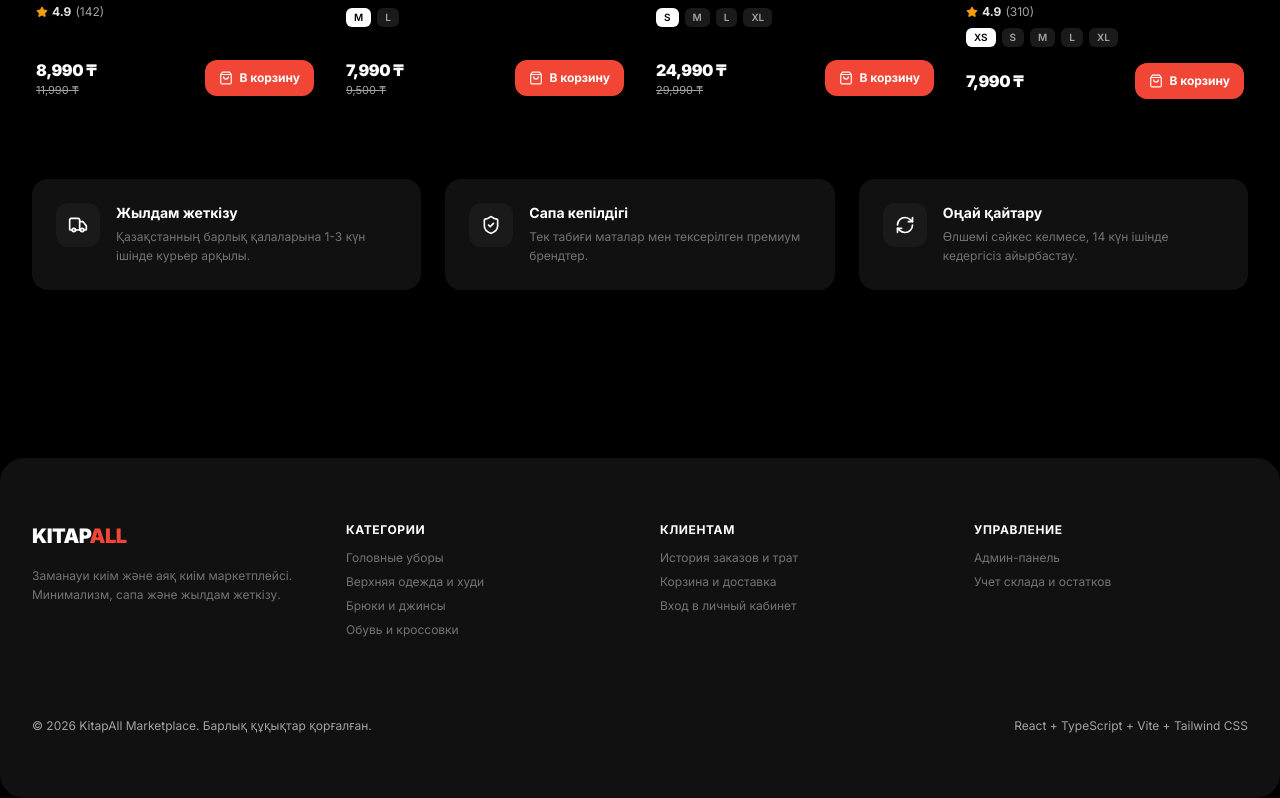
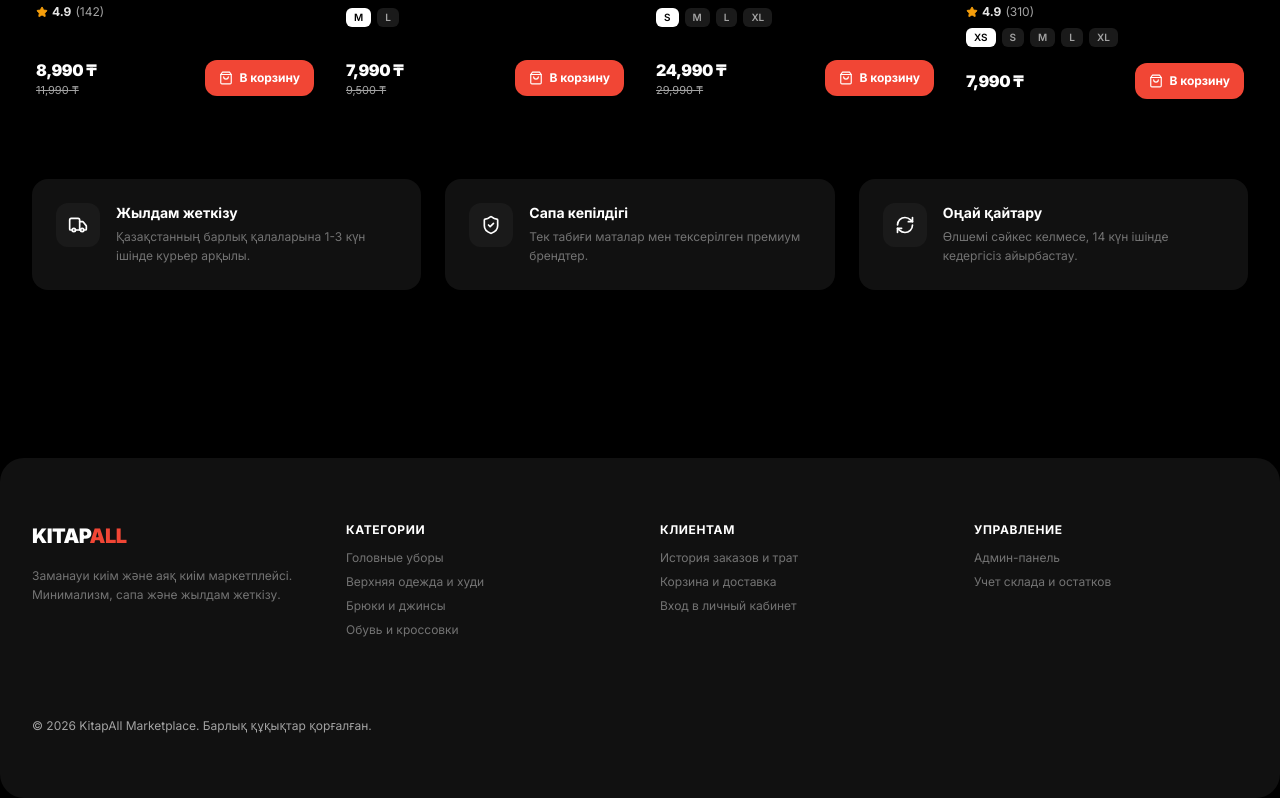
Before and after one commit to usmansulaimanov/test_marketplace, a React (Vite) app: page / in a window 1280 px wide. Shown: the part 1404-2202 px from the top of the page. Built offline with nearby package versions, Linux system fonts and the light colour scheme.

Commit message:
style: remove tech stack mention from footer

```diff
--- a/src/components/layout/Footer.tsx
+++ b/src/components/layout/Footer.tsx
@@ -47,9 +47,6 @@ export const Footer: React.FC = () => {
 
         <div className="pt-8 flex flex-col sm:flex-row items-center justify-between gap-4 text-xs text-gray-400">
           <p>© 2026 KitapAll Marketplace. Барлық құқықтар қорғалған.</p>
-          <p className="flex items-center gap-4">
-            <span>React + TypeScript + Vite + Tailwind CSS</span>
-          </p>
         </div>
       </div>
     </footer>
```
